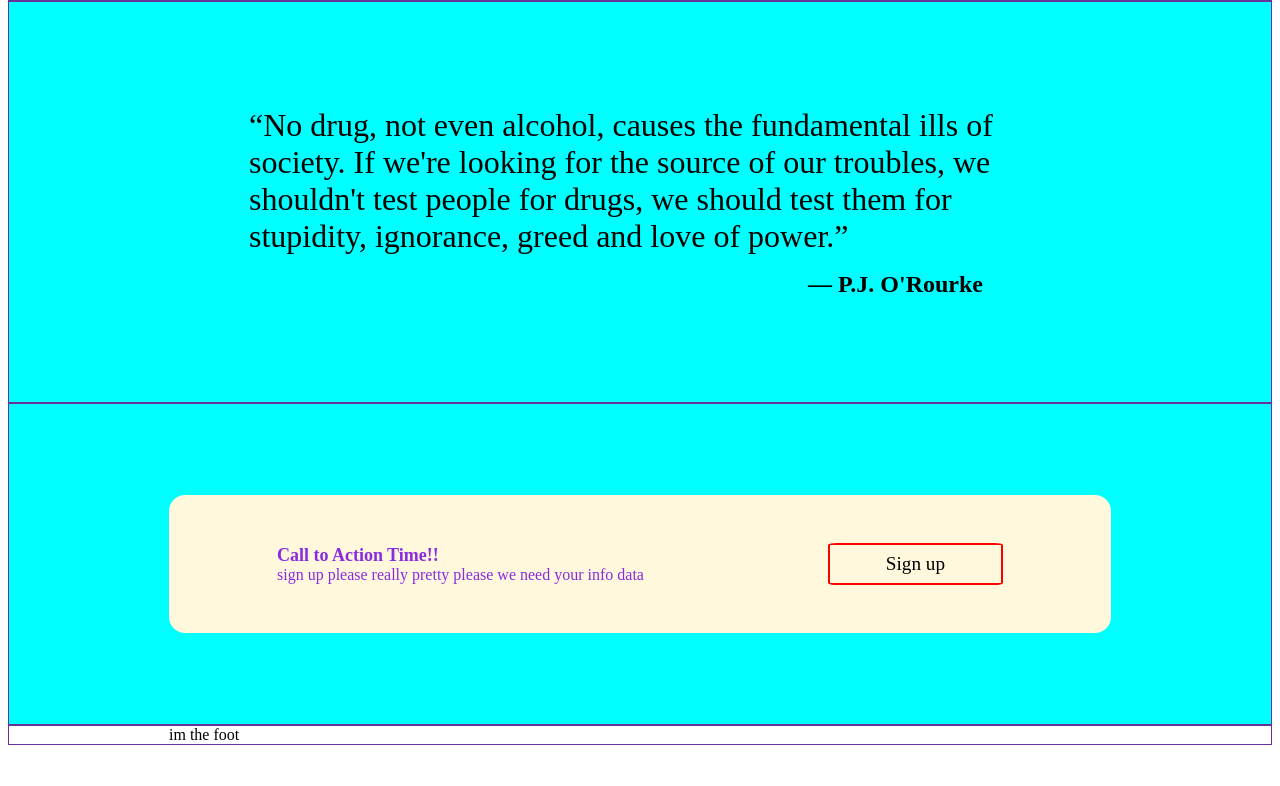
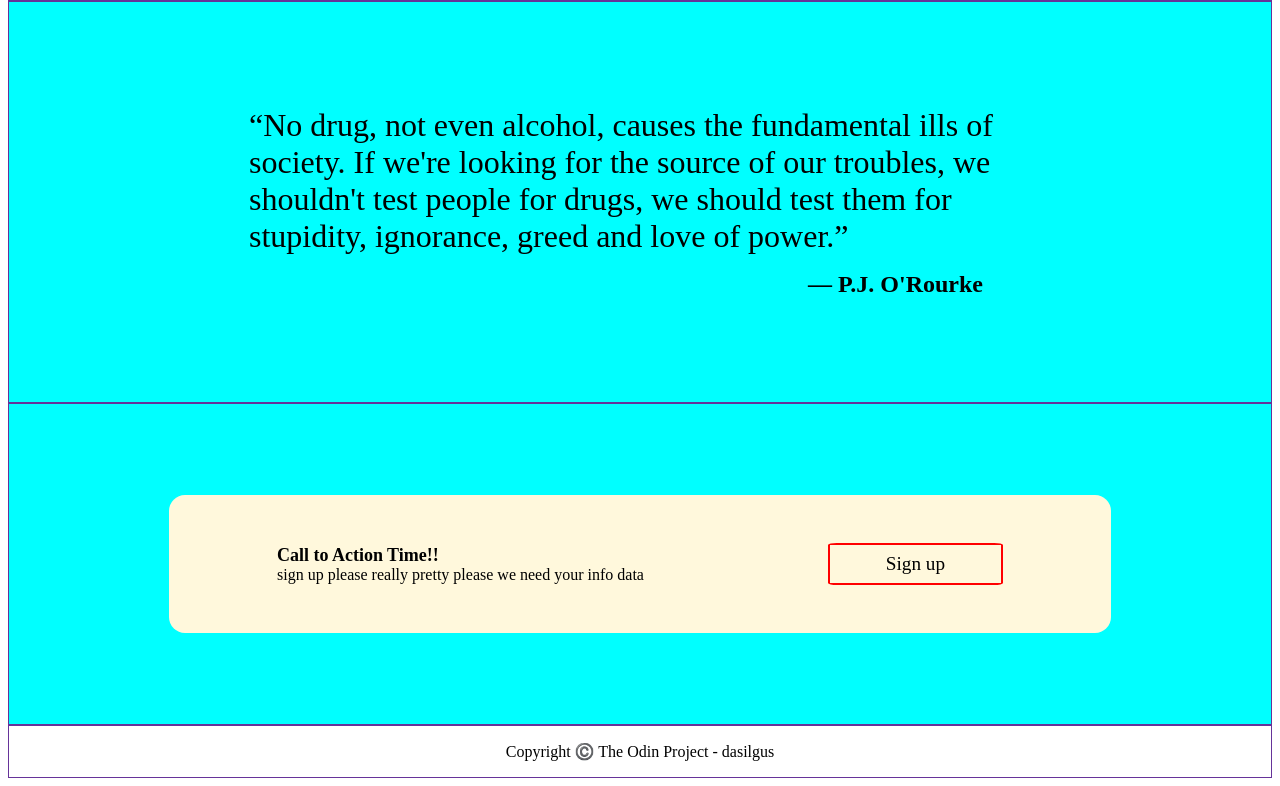
Before and after one commit to gustavords/o_landing_page, a plain HTML site: page index.html in a window 1280 px wide. Shown: the part 923-1709 px from the top of the page. Before the commit the page ends 1676 px from the top, so only its background shows below. Drawn offline with Linux system fonts and the light colour scheme.

Commit message:
Add flex structure to footer

```diff
--- a/css/style.css
+++ b/css/style.css
@@ -153,7 +153,6 @@ nav {
                 padding: 0%;
             p{
                 padding: 0%;
-                color: blueviolet;
                 margin: 0%;
             }
             p:first-child{
@@ -172,3 +171,9 @@ nav {
         }
     }
 }
+
+footer{
+    display: flex;
+    justify-content: center;
+    align-items: center;
+}
--- a/index.html
+++ b/index.html
@@ -75,7 +75,6 @@
     <div class="section action_call">
         <div class="action_wrap">
             <div>
-                <!-- <h3>Call to Action Time!!</h3> -->
                 <p><strong>Call to Action Time!!</strong> </p>
 
                 <p>sign up please really pretty please we need your info data </p>
@@ -85,7 +84,9 @@
     </div>
 
     <!--  -->
-    <footer class="section">im the foot</footer>
+    <footer class="section">
+        <p>Copyright ©️ The Odin Project - dasilgus</p>
+    </footer>
 </body>
 
 </html>
```
